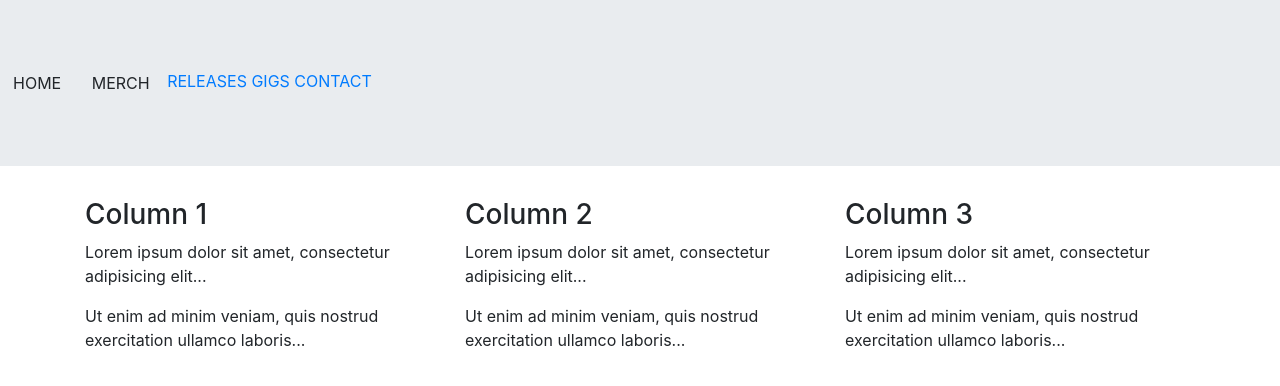
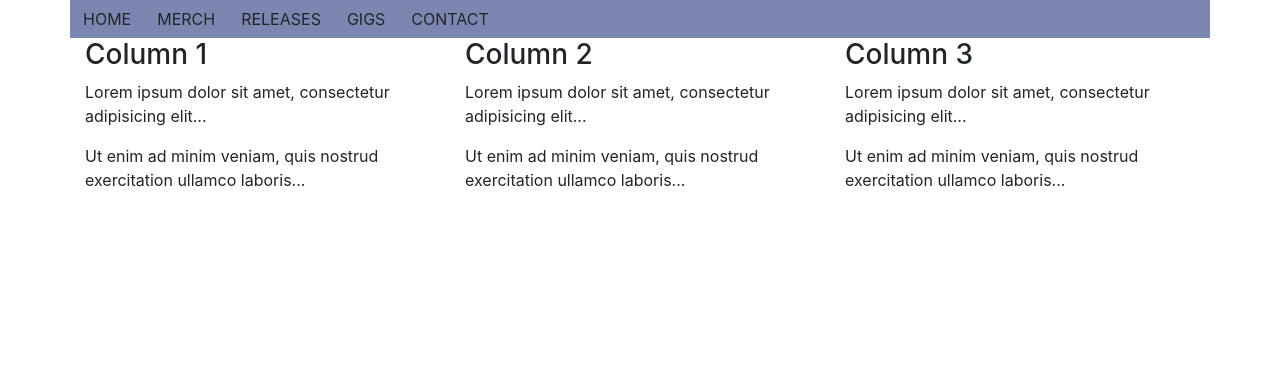
Before and after one commit to urpunktmeier/urpunktmeier.github.io, a plain HTML site: page index.html in a window 1280 px wide. Drawn offline with nearby package versions, Linux system fonts and the light colour scheme.

Commit message:
initial commit

```diff
--- a/index.html
+++ b/index.html
@@ -11,14 +11,14 @@
 </head>
 <body>
 
-    <div class="jumbotron jumbotron-fluid">
-      <div class="w3-bar w3-black w3-card">
-        <a class="w3-bar-item w3-button w3-padding-large w3-hide-medium w3-hide-large w3-right" href="javascript:void(0)" onclick="myFunction()" title="Toggle Navigation Menu"><i class="fa fa-bars"></i></a>
+    <div class="container" style="background-color:#7c87b1">
+
+      <div class="row">
         <a href="#" class="btn">HOME</a>
         <a href="https://theshaftons.bigcartel.com/"target="_blank"class="btn">MERCH</a>
-        <a href="#releases" class="w3-bar-item w3-button w3-padding-large w3-hide-small">RELEASES</a>
-        <a href="#tour" class="w3-bar-item w3-button w3-padding-large w3-hide-small">GIGS</a>
-        <a href="#contact" class="w3-bar-item w3-button w3-padding-large w3-hide-small">CONTACT</a>
+        <a href="#releases" class="btn">RELEASES</a>
+        <a href="#tour" class="btn">GIGS</a>
+        <a href="#contact" class="btn">CONTACT</a>
         <a class="w3-right" class="w3-l" href="https://www.instagram.com/theshaftons" target="_blank"><i class="fa fa-instagram w3-hover-opacity" ></i></a>
         <i class="w3-l" class="fa fa-facebook-official w3-hover-opacity"></i>
 
```
